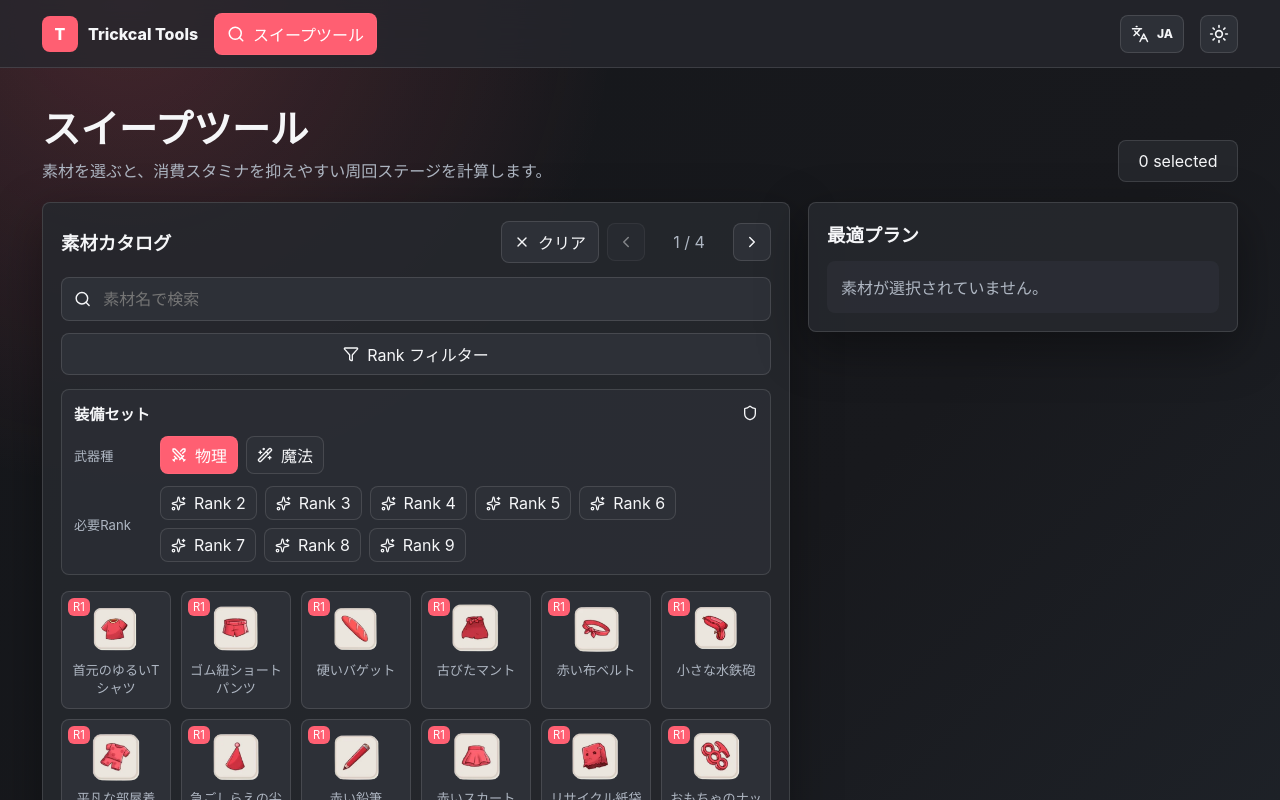
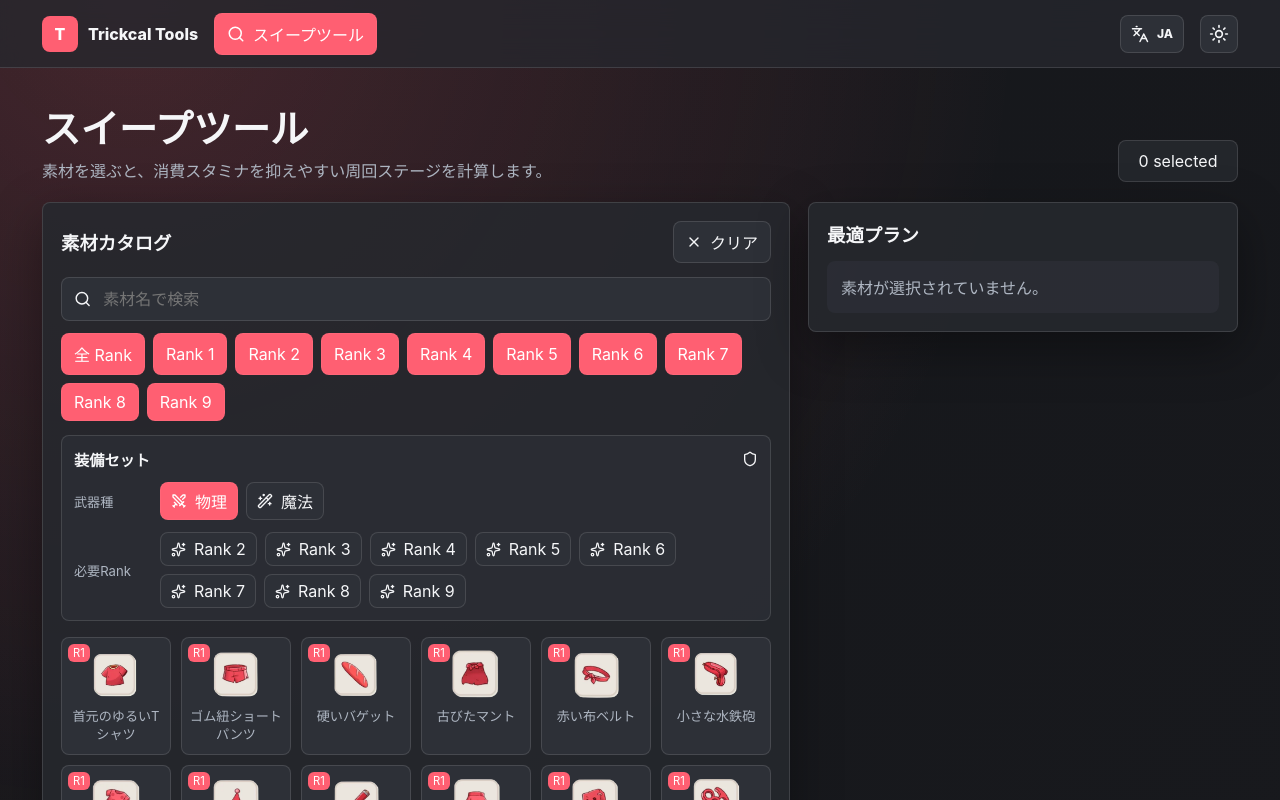
Before and after one commit to roflsunriz/trickcal-tools-clone, a React (Vite) app: page / in a window 1280 px wide. Shown: the top 800 px of the page. Built offline with nearby package versions, Linux system fonts and the light colour scheme.

Commit message:
feat: 不要なページネーションとフィルター機能を削除し、コードを簡素化

```diff
--- a/src/i18n.ts
+++ b/src/i18n.ts
@@ -17,7 +17,6 @@ export const messages = {
     "sweep.catalog.aria": "素材カタログ",
     "sweep.catalog.title": "素材カタログ",
     "sweep.clear": "クリア",
-    "sweep.pages": "ページ",
     "sweep.search.placeholder": "素材名で検索",
     "sweep.quickSelect.title": "装備セット",
     "sweep.weaponType": "武器種",
@@ -26,7 +25,6 @@ export const messages = {
     "sweep.requiredRanks": "必要Rank",
     "sweep.quickRank": "Rank {rank}",
     "sweep.quickRankTitle": "Rank {rank} の装備セットを選択",
-    "sweep.rankFilter": "Rank フィルター",
     "sweep.allRanks": "全 Rank",
     "sweep.plan.aria": "周回プラン",
     "sweep.plan.title": "最適プラン",
@@ -49,7 +47,6 @@ export const messages = {
     "sweep.catalog.aria": "Material catalog",
     "sweep.catalog.title": "Material Catalog",
     "sweep.clear": "Clear",
-    "sweep.pages": "Pages",
     "sweep.search.placeholder": "Search materials",
     "sweep.quickSelect.title": "Equipment Set",
     "sweep.weaponType": "Weapon",
@@ -58,7 +55,6 @@ export const messages = {
     "sweep.requiredRanks": "Required Rank",
     "sweep.quickRank": "Rank {rank}",
     "sweep.quickRankTitle": "Select Rank {rank} equipment set",
-    "sweep.rankFilter": "Rank Filter",
     "sweep.allRanks": "All Ranks",
     "sweep.plan.aria": "Sweep plan",
     "sweep.plan.title": "Best Plan",
--- a/src/styles.css
+++ b/src/styles.css
@@ -65,8 +65,6 @@ input {
 .tool-tab,
 .icon-button,
 .secondary-button,
-.pager button,
-.filter-toggle,
 .rank-option,
 .segment,
 .quick-rank-button,
@@ -107,8 +105,6 @@ input {
 .tool-tab,
 .icon-button,
 .secondary-button,
-.pager button,
-.filter-toggle,
 .rank-option,
 .segment,
 .quick-rank-button {
@@ -128,8 +124,7 @@ input {
   background: var(--accent);
 }
 
-.icon-button,
-.pager button {
+.icon-button {
   justify-content: center;
   width: 38px;
   padding: 0;
@@ -144,11 +139,6 @@ input {
 .locale-button span {
   font-size: 0.75rem;
   font-weight: 800;
-}
-
-.pager button:disabled {
-  cursor: not-allowed;
-  opacity: 0.45;
 }
 
 .app-main {
@@ -225,17 +215,10 @@ input {
   font-size: 1.15rem;
 }
 
-.header-actions,
-.pager {
+.header-actions {
   display: flex;
   align-items: center;
   gap: 8px;
-}
-
-.pager span {
-  min-width: 72px;
-  color: var(--muted);
-  text-align: center;
 }
 
 .search-field {
@@ -257,11 +240,6 @@ input {
   outline: 0;
   color: var(--text);
   background: transparent;
-}
-
-.filter-toggle {
-  width: 100%;
-  justify-content: center;
 }
 
 .rank-options {
--- a/src/tools/sweep/SweepTool.tsx
+++ b/src/tools/sweep/SweepTool.tsx
@@ -1,4 +1,4 @@
-import { ChevronLeft, ChevronRight, Filter, Search, Shield, Sparkles, Swords, WandSparkles, X } from "lucide-react";
+import { Search, Shield, Sparkles, Swords, WandSparkles, X } from "lucide-react";
 import { useMemo, useState } from "react";
 import { useI18n } from "../../i18n";
 import rawData from "./data.json";
@@ -17,7 +17,6 @@ import type { WeaponType } from "./quickEquipment";
 const data = rawData as SweepData;
 const materials = Object.keys(data);
 const ranks = [1, 2, 3, 4, 5, 6, 7, 8, 9];
-const pageSize = 24;
 
 export function SweepTool() {
   const { locale, t } = useI18n();
@@ -27,8 +26,6 @@ export function SweepTool() {
   );
   const [selectedRanks, setSelectedRanks] = useState<Set<number>>(initialStorageState.selectedRanks);
   const [query, setQuery] = useState("");
-  const [page, setPage] = useState(1);
-  const [filtersOpen, setFiltersOpen] = useState(false);
   const [weaponType, setWeaponType] = useState<WeaponType>("physical");
 
   const stageData = useMemo(() => buildStageData(data), []);
@@ -43,8 +40,6 @@ export function SweepTool() {
     });
   }, [locale, query, selectedRanks]);
 
-  const totalPages = Math.max(1, Math.ceil(filteredMaterials.length / pageSize));
-  const visibleMaterials = filteredMaterials.slice((page - 1) * pageSize, page * pageSize);
   const plan = useMemo(() => createSweepPlan(selected, stageData), [selected, stageData]);
   const missingMaterials = useMemo(() => getMissingMaterials(selected, plan, stageData), [selected, plan, stageData]);
   const requiredMaterialCount = useMemo(
@@ -65,7 +60,6 @@ export function SweepTool() {
   function persistRanks(nextRanks: Set<number>) {
     setSelectedRanks(nextRanks);
     writeSweepStorageState({ selectedQuantities, selectedRanks: nextRanks });
-    setPage(1);
   }
 
   function toggleMaterial(material: MaterialId) {
@@ -96,18 +90,12 @@ export function SweepTool() {
     persistRanks(selectedRanks.size === ranks.length ? new Set() : new Set(ranks));
   }
 
-  function handleQuery(nextQuery: string) {
-    setQuery(nextQuery);
-    setPage(1);
-  }
-
   function selectEquipmentSet(rank: number) {
     const nextSelectedQuantities = new Map(Object.entries(buildEquipmentRequirements(rank, weaponType, data)));
     const nextRanks = new Set(requiredEquipmentRanks(rank));
     setSelectedQuantities(nextSelectedQuantities);
     setSelectedRanks(nextRanks);
     writeSweepStorageState({ selectedQuantities: nextSelectedQuantities, selectedRanks: nextRanks });
-    setPage(1);
     setQuery("");
   }
 
@@ -130,21 +118,6 @@ export function SweepTool() {
                 <X size={16} />
                 <span>{t("sweep.clear")}</span>
               </button>
-              <div className="pager" aria-label={t("sweep.pages")}>
-                <button type="button" onClick={() => setPage((value) => Math.max(1, value - 1))} disabled={page === 1}>
-                  <ChevronLeft size={18} />
-                </button>
-                <span>
-                  {page} / {totalPages}
-                </span>
-                <button
-                  type="button"
-                  onClick={() => setPage((value) => Math.min(totalPages, value + 1))}
-                  disabled={page === totalPages}
-                >
-                  <ChevronRight size={18} />
-                </button>
-              </div>
             </div>
           </div>
 
@@ -153,16 +126,11 @@ export function SweepTool() {
             <input
               type="search"
               value={query}
-              onChange={(event) => handleQuery(event.target.value)}
+              onChange={(event) => setQuery(event.target.value)}
               placeholder={t("sweep.search.placeholder")}
             />
           </label>
 
-          <button className="filter-toggle" type="button" onClick={() => setFiltersOpen((value) => !value)}>
-            <Filter size={16} />
-            <span>{t("sweep.rankFilter")}</span>
-          </button>
-          {filtersOpen ? (
           <div className="rank-options">
             <button
               className={selectedRanks.size === ranks.length ? "rank-option active" : "rank-option"}
@@ -182,7 +150,6 @@ export function SweepTool() {
               </button>
             ))}
           </div>
-          ) : null}
 
           <section className="quick-select" aria-label={t("sweep.quickSelect.title")}>
             <div className="quick-select-header">
@@ -230,7 +197,7 @@ export function SweepTool() {
           </section>
 
           <div className="catalog-grid">
-            {visibleMaterials.map((material) => (
+            {filteredMaterials.map((material) => (
               <button
                 className={selected.has(material) ? "material-card selected" : "material-card"}
                 key={material}
```
Lines whose indentation alone changed are shown as unchanged.
